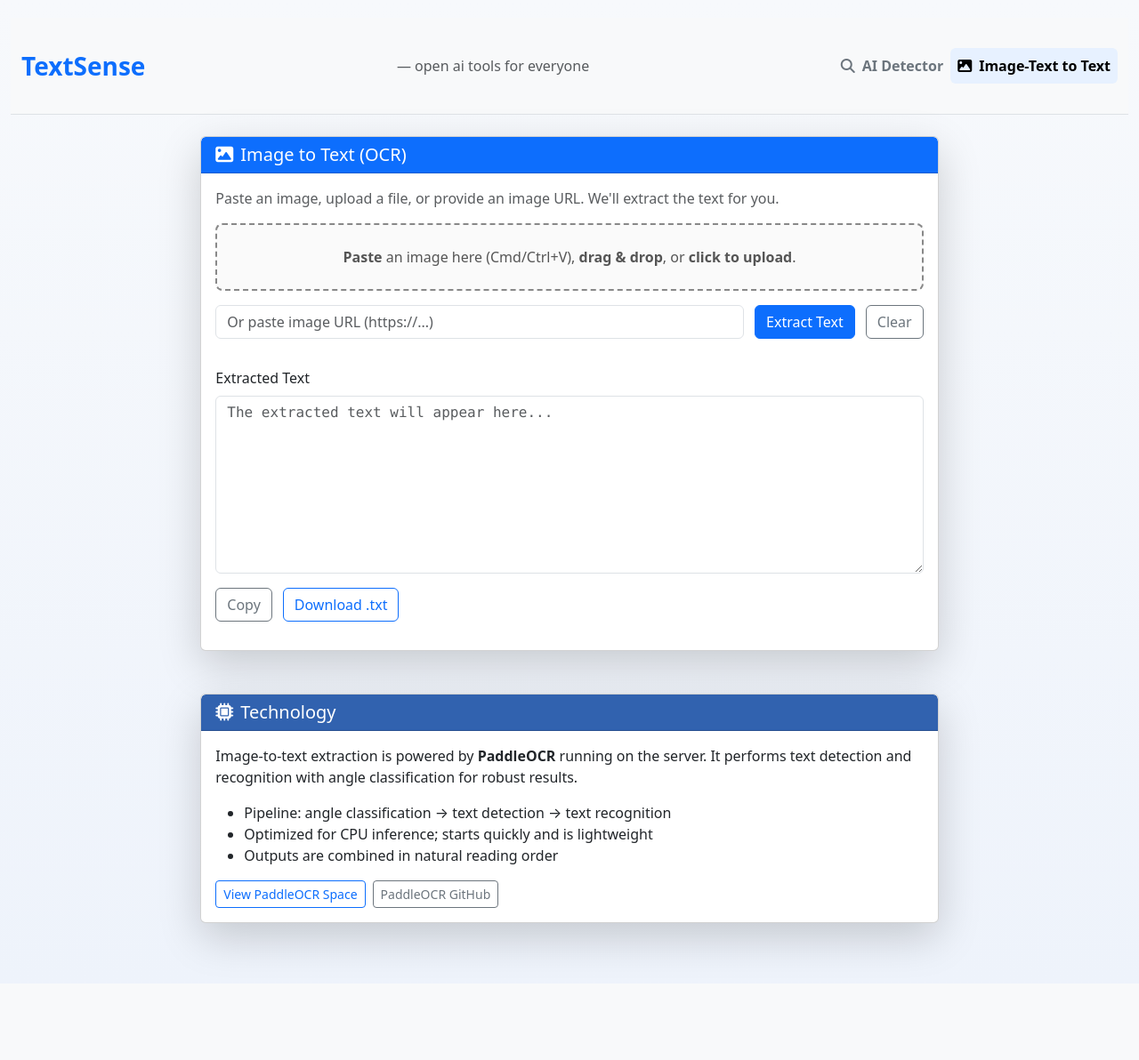
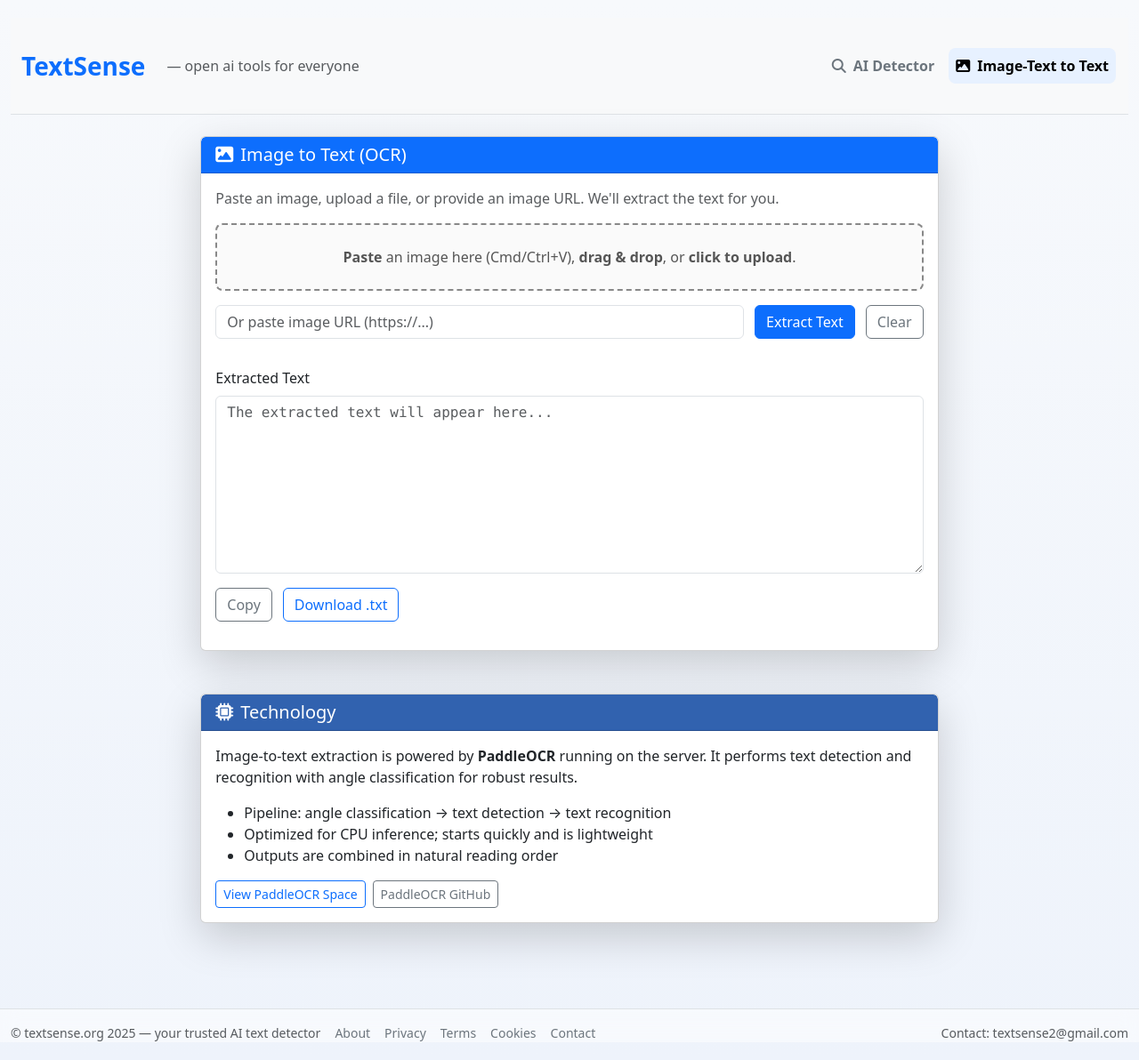
Before and after one commit to mlopez6132/textsense, a Flask app: template templates/ocr.html in a window 1280 px wide. Shown: the whole page at 89% size. Before the commit the page ends 1089 px from the top, so only its background shows below. Run offline with Flask 3, Linux system fonts and the light colour scheme; the template is opened without the code that fills it, so the values that code supplies are empty.

Commit message:
Fix header alignment and add consistent footer to OCR page

```diff
--- a/static/css/style.css
+++ b/static/css/style.css
@@ -10,6 +10,42 @@ body {
 
 .container-fluid {
     padding: 20px;
+}
+
+/* Navbar improvements */
+.navbar {
+    padding: 1rem 0;
+}
+
+.navbar-brand {
+    margin-right: 0.5rem;
+}
+
+.navbar-text {
+    margin-right: 0;
+}
+
+.navbar-nav {
+    margin-left: auto !important;
+    gap: 0.25rem;
+}
+
+.navbar-nav .nav-link {
+    padding: 0.5rem 1rem;
+    border-radius: 0.5rem;
+    transition: all 0.2s ease;
+    margin: 0 0.125rem;
+}
+
+.navbar-nav .nav-link:hover {
+    background-color: rgba(13, 110, 253, 0.1);
+    transform: translateY(-1px);
+}
+
+.navbar-nav .nav-link.active {
+    background-color: #e7f1ff;
+    color: #0d6efd;
+    font-weight: 600;
 }
 
 /* Header styling */
@@ -390,3 +426,35 @@ textarea.form-control {
 .form-control[type="file"]::-webkit-file-upload-button:hover {
     background-color: #0b5ed7;
 }
+
+/* Footer styling */
+footer {
+    margin-top: 3rem !important;
+    padding-top: 1.5rem !important;
+    border-top: 1px solid #e9ecef !important;
+    background: rgba(255, 255, 255, 0.5);
+    backdrop-filter: blur(10px);
+    -webkit-backdrop-filter: blur(10px);
+}
+
+footer a {
+    color: #6c757d;
+    text-decoration: none;
+    transition: color 0.2s ease;
+}
+
+footer a:hover {
+    color: #0d6efd;
+    text-decoration: underline;
+}
+
+@media (max-width: 768px) {
+    footer {
+        flex-direction: column;
+        gap: 0.5rem !important;
+    }
+
+    footer .ms-auto {
+        margin-left: 0 !important;
+    }
+}
--- a/templates/index.html
+++ b/templates/index.html
@@ -24,7 +24,7 @@
             <div class="container-fluid">
                 <a class="navbar-brand fw-bold text-primary fs-3" href="/">TextSense</a>
                 <span class="navbar-text text-muted ms-2">— open ai tools for everyone</span>
-                <div class="navbar-nav ms-3">
+                <div class="navbar-nav ms-auto">
                     <a href="/" class="nav-link fw-bold active">
                         <i class="fas fa-search me-2"></i>AI Detector
                     </a>
--- a/templates/ocr.html
+++ b/templates/ocr.html
@@ -35,7 +35,7 @@
       <div class="container-fluid">
         <a class="navbar-brand fw-bold text-primary fs-3" href="/">TextSense</a>
         <span class="navbar-text text-muted ms-2">— open ai tools for everyone</span>
-        <div class="navbar-nav ms-3">
+        <div class="navbar-nav ms-auto">
           <a href="/" class="nav-link fw-bold">
             <i class="fas fa-search me-2"></i>AI Detector
           </a>
@@ -108,6 +108,16 @@
         </div>
       </div>
     </div>
+
+    <footer class="mt-5 border-top pt-3 small text-muted d-flex flex-wrap gap-3">
+      <span>&copy; textsense.org 2025 &mdash; your trusted AI text detector</span>
+      <a href="/about">About</a>
+      <a href="/privacy">Privacy</a>
+      <a href="/terms">Terms</a>
+      <a href="/cookies">Cookies</a>
+      <a href="/contact">Contact</a>
+      <span class="ms-auto">Contact: textsense2@gmail.com</span>
+    </footer>
   </div>
 
   <script src="/static/js/ocr.js"></script>
```
